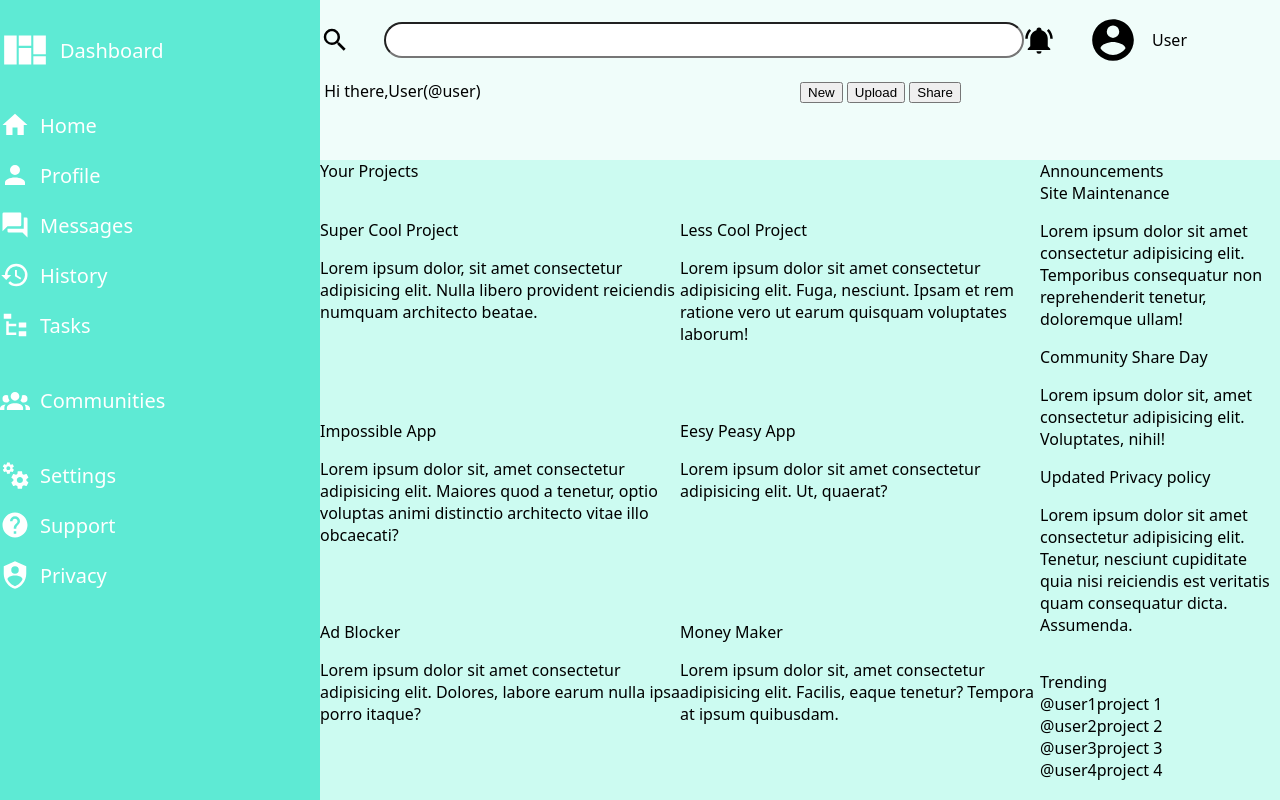
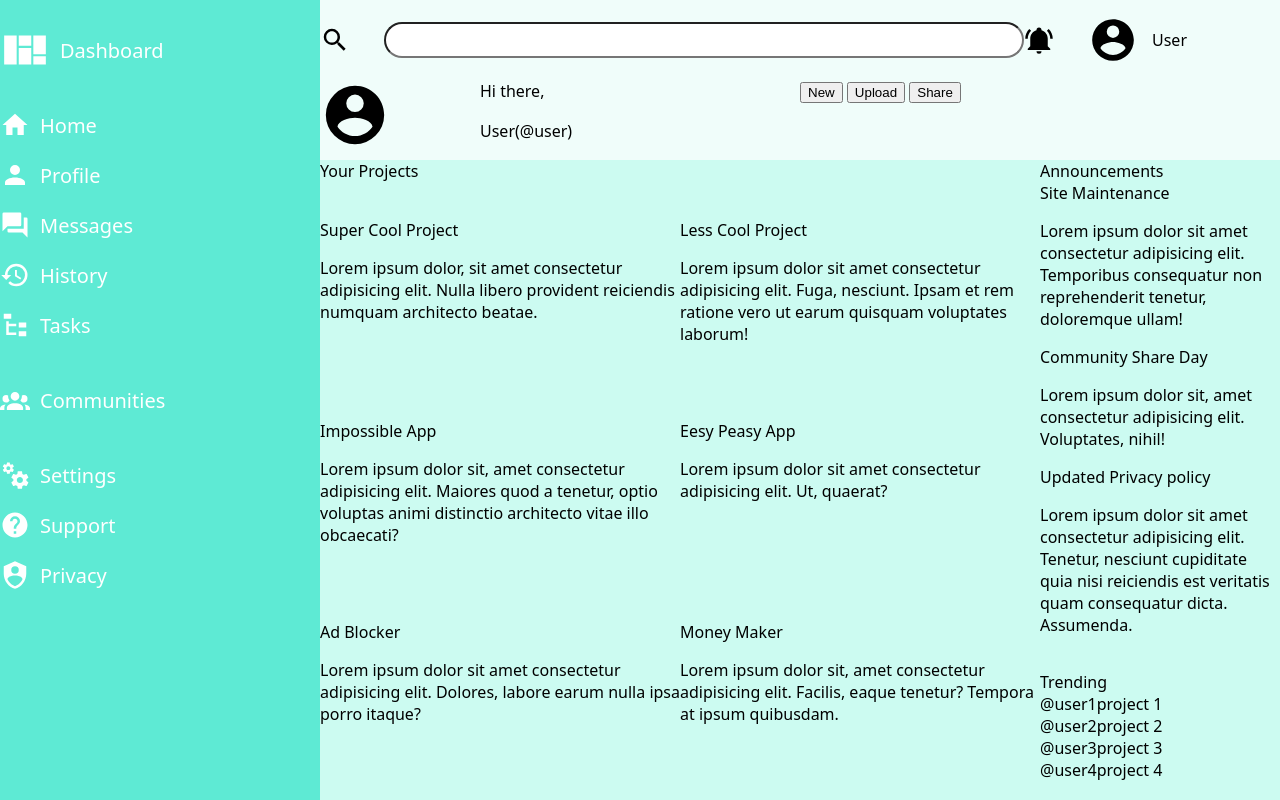
Before and after one commit to kpbongat/odin-adminDashboard, a plain HTML site: page index.html in a window 1280 px wide. Drawn offline with Linux system fonts and the light colour scheme.

Commit message:
Add subgrid for user info section

```diff
--- a/css/style.css
+++ b/css/style.css
@@ -57,6 +57,16 @@ body {
     border-radius: 20px;
     height: 30px;
 }
+
+.user-info {
+    display: grid;
+    grid-template: 1fr 1fr / 1fr 2fr;
+}
+
+.user-info img {
+    grid-row: 1 / -1;
+}
+
 .main-content {
     background-color: var(--color-tertiary);
     display: grid;
--- a/index.html
+++ b/index.html
@@ -28,7 +28,7 @@
             <span>User</span>
         </div>
         <div class="user-info">
-            <img src="" alt="">
+            <img src="./images/account-circle.svg" alt="" width="70px" height="auto">
             <span>Hi there,</span><span>User(@user)</span>
         </div>
         <div class="project-buttons">
```
